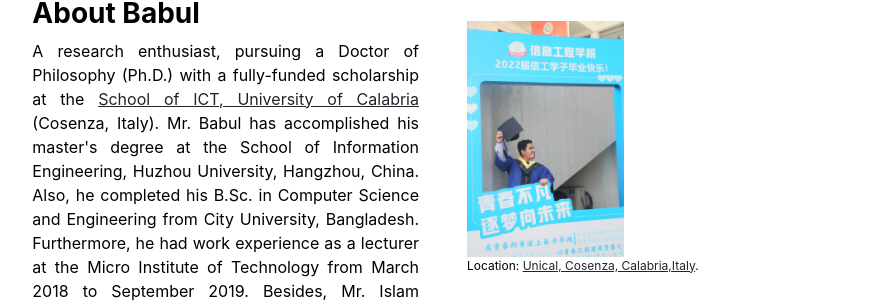
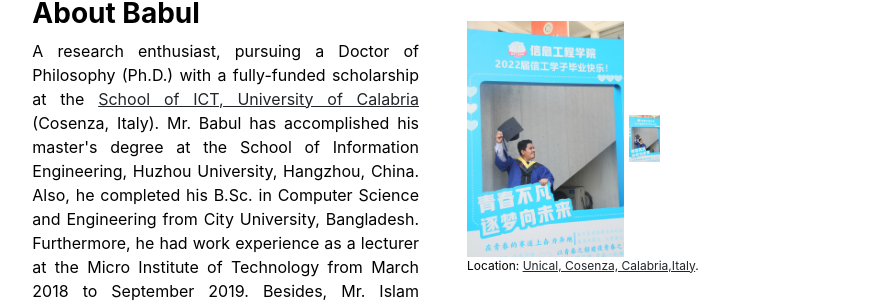
Before and after one commit to babulcseian/babulcseian.github.io, a Jekyll site: the page built from index.md, in a window 1280 px wide. Shown: the part 176-481 px from the top of the page, without its empty margins (197-1082 px from the left). Built offline with Jekyll 4.4.1, drawn with Linux system fonts in a browser that asks for light colours; a style sheet for code colours, icons or effects is not loaded.

Commit message:
Update home.html

```diff
--- a/_layouts/home.html
+++ b/_layouts/home.html
@@ -12,6 +12,7 @@ layout: default
   <div class="col-md-5">
     <br>
     <img src="{{ site.github.url }}/assets/img/Babul.jpg" alt="Home" width="50%">
+    <img src="{{ site.github.url }}/assets/img/Babul.jpg" alt="Home" width="10%">
     <p style="font-size:12px">
       Location: <a class="other" href='https://goo.gl/maps/hsu2JB4HwjQN7TqC7'>Unical, Cosenza, Calabria,Italy</a>.
     </p>
```
